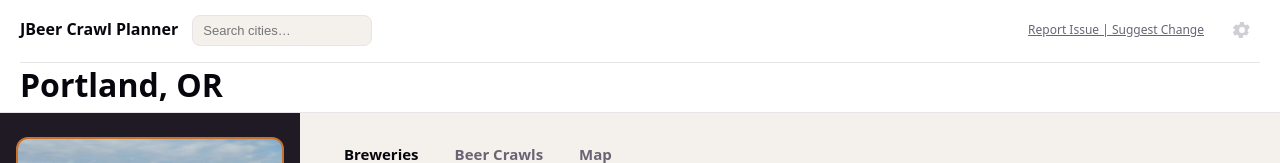
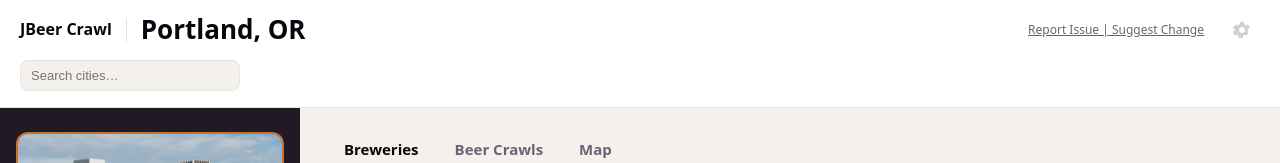
Before and after one commit to JROMPersonal/jbeercrawl, a React (Vite) app: page / in a window 1280 px wide. Shown: the top 163 px of the page. Built offline with nearby package versions, Linux system fonts and the light colour scheme; no server answers; the database is empty.

Commit message:
updates top bar

```diff
--- a/src/App.css
+++ b/src/App.css
@@ -70,8 +70,23 @@
   text-decoration: underline;
 }
 
+.top-bar__vrule {
+  width: 1px;
+  align-self: stretch;
+  background: var(--border);
+}
+
+.top-bar__city-name {
+  font-size: 26px;
+  font-weight: 700;
+  color: var(--text-h);
+  white-space: nowrap;
+}
+
 .top-bar__search {
-  width: 180px;
+  display: block;
+  width: 220px;
+  margin-top: 12px;
   padding: 7px 10px;
   border-radius: 8px;
   border: 1px solid var(--border);
@@ -99,18 +114,6 @@
 }
 
 .top-bar__report-link:hover {
-  color: var(--text-h);
-}
-
-.top-bar__rule {
-  border: none;
-  border-top: 1px solid var(--border);
-  margin: 14px 0 10px;
-}
-
-.top-bar__city-name {
-  font-size: 32px;
-  font-weight: 700;
   color: var(--text-h);
 }
 
--- a/src/components/TopBar.jsx
+++ b/src/components/TopBar.jsx
@@ -7,15 +7,16 @@ function TopBar({ search, onSearchChange, selectedCity, onOpenAdmin, onOpenRepor
       <div className="top-bar__row">
         <div className="top-bar__left">
           <a className="top-bar__title" href={import.meta.env.BASE_URL}>
-            JBeer Crawl Planner
+            JBeer Crawl
           </a>
-          <input
-            type="search"
-            className="top-bar__search"
-            placeholder="Search cities…"
-            value={search}
-            onChange={(event) => onSearchChange(event.target.value)}
-          />
+          {selectedCity && (
+            <>
+              <span className="top-bar__vrule" aria-hidden="true" />
+              <h2 className="top-bar__city-name">
+                {selectedCity.name}, {selectedCity.stateAbbr}
+              </h2>
+            </>
+          )}
         </div>
 
         <div className="top-bar__right">
@@ -28,14 +29,13 @@ function TopBar({ search, onSearchChange, selectedCity, onOpenAdmin, onOpenRepor
         </div>
       </div>
 
-      {selectedCity && (
-        <>
-          <hr className="top-bar__rule" />
-          <h2 className="top-bar__city-name">
-            {selectedCity.name}, {selectedCity.stateAbbr}
-          </h2>
-        </>
-      )}
+      <input
+        type="search"
+        className="top-bar__search"
+        placeholder="Search cities…"
+        value={search}
+        onChange={(event) => onSearchChange(event.target.value)}
+      />
     </header>
   )
 }
```
